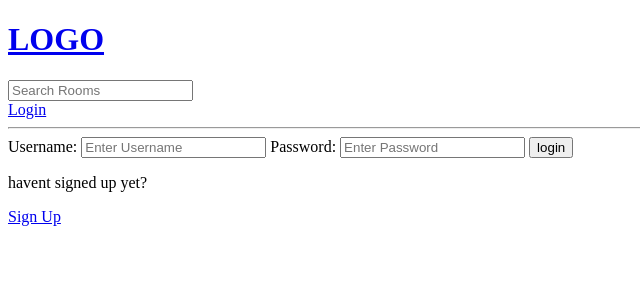
After one commit to Ybouali/studyroom, a Django app: page /login/ in a window 1280 px wide. The commit adds this page. Shown: the top 300 px of the page, without its empty margins (0-640 px from the left). Run offline with Django 5.2, Linux system fonts and the light colour scheme.

```diff
--- a/base/models.py
+++ b/base/models.py
@@ -23,7 +23,7 @@ class Room(models.Model):
     topic = models.ForeignKey(Topic, on_delete=models.SET_NULL, null=True)
     name = models.CharField(max_length=200)
     description = models.TextField(null=True, blank=True)
-    # participants =
+    participants = models.ManyToManyField(User, related_name='participants', blank=True)
     updated = models.DateTimeField(auto_now=True)
     created = models.DateTimeField(auto_now_add=True)
     id = models.UUIDField(primary_key=True, default=uuid.uuid4, editable=False)
--- /dev/null
+++ b/base/templates/base/login_register.html
@@ -0,0 +1,40 @@
+{% extends "main.html" %}
+
+{% block content %}
+
+    {% if page == 'login' %}
+        <div>
+            <form method="POST" action="" >
+                {% csrf_token %}
+
+                <label>Username:</label>
+                <input type="text" name="username" placeholder="Enter Username" />
+
+                <label>Password:</label>
+                <input type="password" name="password" placeholder="Enter Password" />
+
+                <input type="submit" value="login" />
+            </form>
+
+            <p>havent signed up yet?</p>
+            <a href="{% url 'register' %}" >Sign Up</a>
+
+        </div>
+    {% else %}
+
+        <div>
+            <form method="POST" action="" >
+                {% csrf_token %}
+                {{ form.as_p }}
+                <input type="submit" value="Register" />
+            </form>
+
+            <p>Already signed up yet?</p>
+            <a href="{% url 'login' %}" >Sign Up</a>
+        </div>
+
+    {% endif %}
+
+
+
+{% endblock content %}
--- a/base/urls.py
+++ b/base/urls.py
@@ -6,5 +6,9 @@ urlpatterns = [
     path('room/<str:pk>/', views.room, name="room"),
     path('create-room/', views.createRoom, name="create-room"),
     path('update-room/<str:pk>/', views.updateRoom, name="update-room"),
-    path('delete-room/<str:pk>/', views.deleteRoom, name="delete-room")
+    path('delete-room/<str:pk>/', views.deleteRoom, name="delete-room"),
+    path('delete-message/<str:pk>/', views.deleteMessage, name="delete-message"),
+    path('login/', views.loginPage, name="login"),
+    path('register/', views.registerPage, name="register"),
+    path('logout/', views.logoutUser, name="logout")
 ]
--- a/base/views.py
+++ b/base/views.py
@@ -1,9 +1,13 @@
 from django.http import HttpResponse
 from django.db.models import Q
 from django.shortcuts import render, redirect
-
+from django.contrib.auth.models import User
+from django.contrib import messages
 from base.forms import RoomForm
-from base.models import Room, Topic
+from django.contrib.auth import authenticate, login, logout
+from base.models import Room, Topic, Message
+from django.contrib.auth.decorators import login_required
+from django.contrib.auth.forms import UserCreationForm
 
 # rooms = [
 #     {'id': 1, 'name': 'Lets learn python'},
@@ -11,6 +15,56 @@ from base.models import Room, Topic
 #     {'id': 3, 'name': 'Lets learn Java'},
 #     {'id': 4, 'name': 'Lets learn JavaScript'},
 # ]
+
+def loginPage(request):
+
+    page = 'login'
+
+    if request.user.is_authenticated:
+        return redirect('home')
+
+    if request.method == 'POST':
+        username = request.POST.get('username').lower()
+        password = request.POST.get('password')
+
+        try:
+            user = User.objects.get(username=username)
+        except:
+            messages.error(request, 'Invalid username or password')
+
+        user = authenticate(request, username=username, password=password)
+
+        if user is not None:
+            login(request, user)
+            return redirect('home')
+        else:
+            messages.error(request, 'Invalid username or password')
+
+
+    context = {'page': page}
+    return render(request, 'base/login_register.html', context)
+
+def logoutUser(request):
+    logout(request)
+    return redirect('home')
+
+def registerPage(request):
+    form = UserCreationForm()
+
+    if request.method == 'POST':
+        form = UserCreationForm(request.POST)
+        if form.is_valid():
+            user = form.save(commit=False)
+            user.username = user.username.lower()
+            user.save()
+            login(request, user)
+            return redirect('home')
+        else:
+            messages.error(request, 'Invalid username or password')
+
+    context = { 'form': form }
+
+    return render(request, 'base/login_register.html', context)
 
 def home(request):
 
@@ -24,18 +78,34 @@ def home(request):
 
     topics = Topic.objects.all()
 
-    context = { 'rooms': enumerate(rooms, start=1), 'topics': topics }
+    room_count = rooms.count()
+
+    context = { 'rooms': enumerate(rooms, start=1), 'topics': topics, 'room_count': room_count}
 
     return render(request, 'base/home.html', context)
 
 def room(request, pk):
 
     room = Room.objects.get(id=pk)
+    room_messages = room.message_set.all().order_by('-created')
+    participants = room.participants.all()
 
-    context = {'room': room}
+
+    if request.method == 'POST':
+        message = Message.objects.create(
+            user = request.user,
+            room = room,
+            body = request.POST.get('body'),
+        )
+        room.participants.add(request.user)
+        return redirect('room', pk=room.id)
+
+
+    context = {'room': room, 'room_messages': room_messages, 'participants': participants}
 
     return render(request, 'base/room.html', context)
 
+@login_required(login_url='login')
 def createRoom(request):
 
     form = RoomForm()
@@ -50,8 +120,12 @@ def createRoom(request):
 
     return render(request, 'base/room_form.html', context)
 
+@login_required(login_url='login')
 def updateRoom(request, pk):
     room = Room.objects.get(id=pk)
+
+    if request.user != room.host:
+        return HttpResponse('Your not allowed here')
 
     form = RoomForm(instance=room)
 
@@ -64,12 +138,30 @@ def updateRoom(request, pk):
     context = {'form': form }
     return render(request, 'base/room_form.html', context)
 
+@login_required(login_url='login')
 def deleteRoom(request, pk):
 
     room = Room.objects.get(id=pk)
+
+    if request.user != room.host:
+        return HttpResponse('Your not allowed here')
 
     if request.method == 'POST':
         room.delete()
         return redirect('home')
 
     return render(request, 'base/delete.html', {'obj': room})
+
+@login_required(login_url='login')
+def deleteMessage(request, pk):
+
+    message = Message.objects.get(id=pk)
+
+    if request.user != message.user:
+        return HttpResponse('Your not allowed here')
+
+    if request.method == 'POST':
+        message.delete()
+        return redirect('home')
+
+    return render(request, 'base/delete.html', {'obj': message})
--- a/templates/main.html
+++ b/templates/main.html
@@ -13,6 +13,14 @@
 
         {% include "navbar.html" %}
 
+        {% if messages %}
+            <ul class="messages">
+                {% for message in messages %}
+                    <li>{{ message }}</li>
+                {% endfor %}
+            </ul>
+        {% endif %}
+
         {% block content  %}
 
         {% endblock  %}
--- a/templates/navbar.html
+++ b/templates/navbar.html
@@ -4,4 +4,12 @@
 <form method="GET" action="{% url 'home' %}">
     <input type="text" name="q" placeholder="Search Rooms" />
 </form>
+
+{% if request.user.is_authenticated %}
+    <p>Hello {{request.user}}</p>
+    <a href="{% url 'logout' %}">Logout</a>
+{% else %}
+    <a href="{% url 'login' %}" >Login</a>
+{% endif %}
+
 <hr/>
```
Also changed, not shown: base/templates/base/home.html (+5 -2 lines), base/templates/base/room.html (+51 -2 lines), base/migrations/0003_alter_room_options_room_participants.py (added), db.sqlite3.
